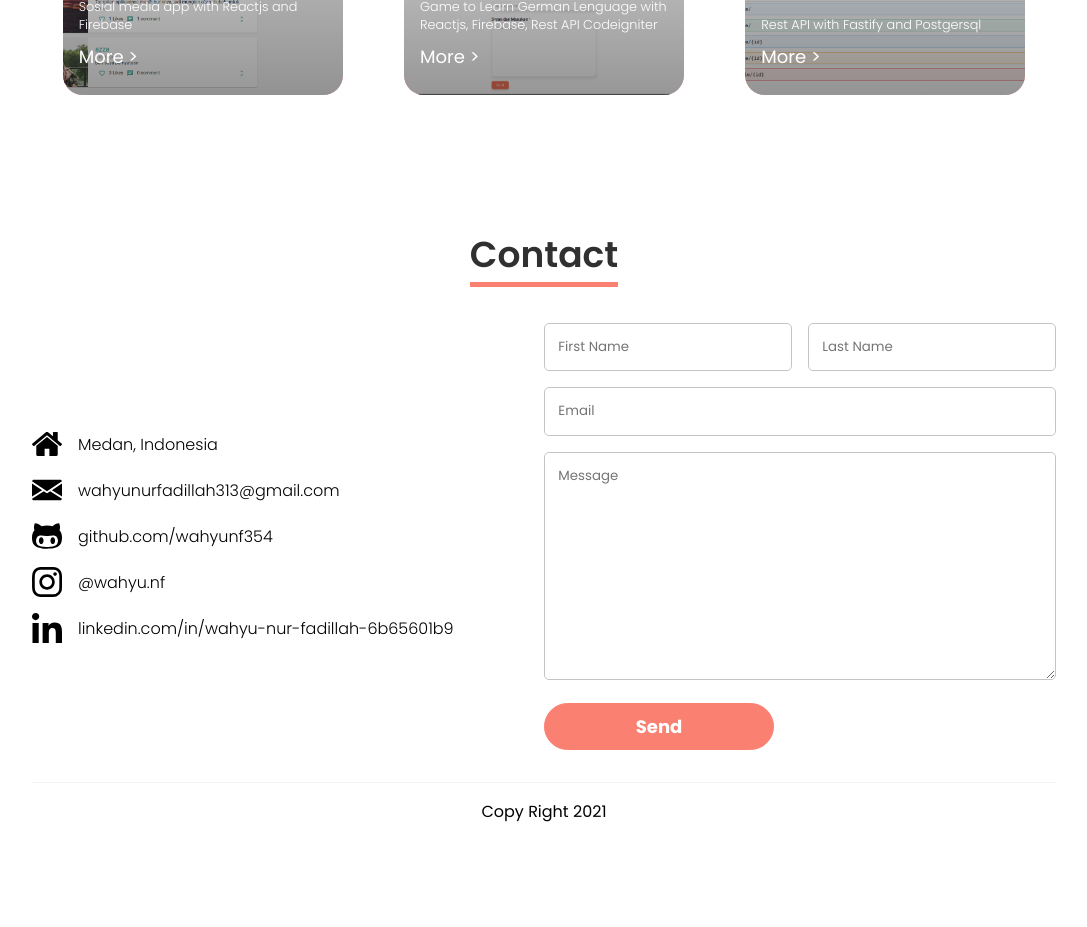
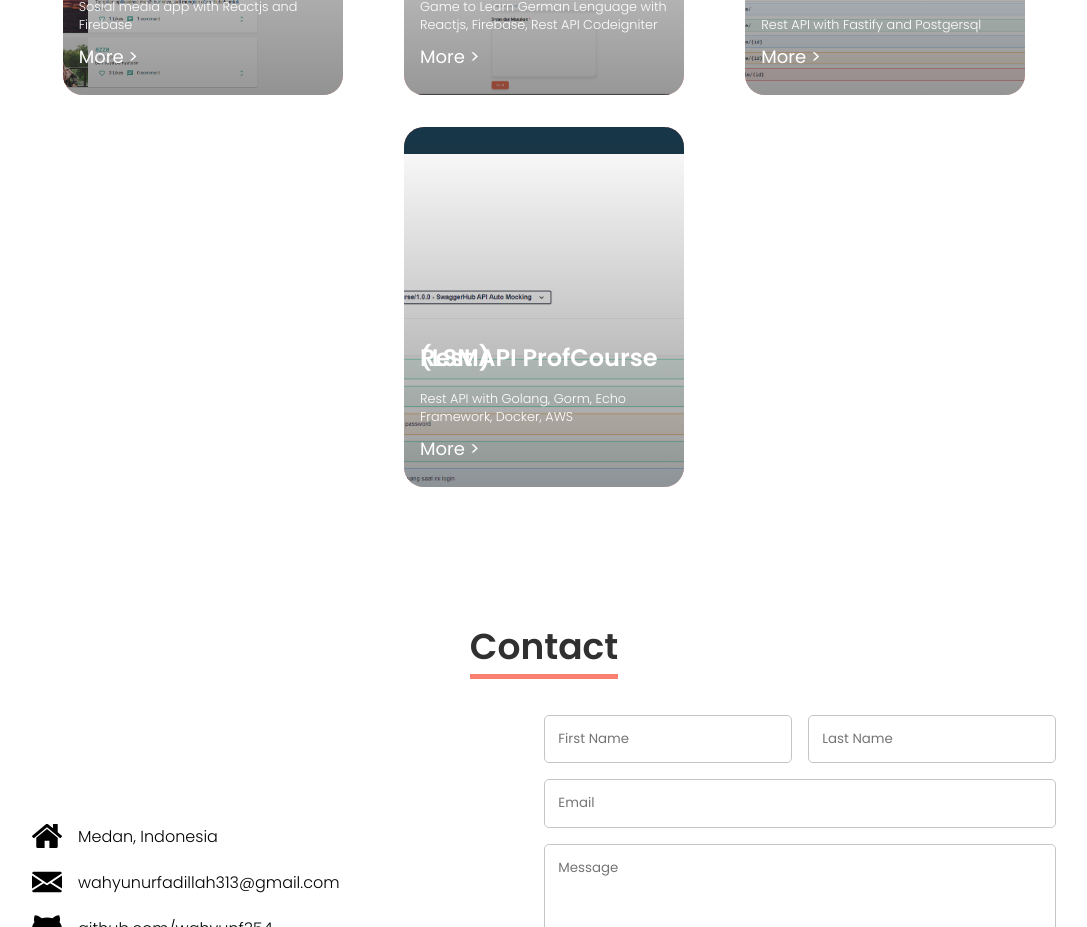
Before and after one commit to wahyunf354/portofolio-sample-for-workshop-LP, a React (Create React App) app: page / in a window 1280 px wide. Shown: the part 1360-2287 px from the top of the page, without its empty margins (96-1183 px from the left). Before the commit the page ends 2200 px from the top, so only its background shows below. Built offline with nearby package versions, Linux system fonts and the light colour scheme.

Commit message:
tambah project

```diff
--- a/src/components/Projects.jsx
+++ b/src/components/Projects.jsx
@@ -39,8 +39,14 @@ const projects = [
   {
     title: "Rest API Cari Kerja",
     description: "Rest API with Fastify and Postgersql",
-    linkProject: "https://carikerja-api.vercel.app/documentation",
+    linkProject: "https://app.swaggerhub.com/apis-docs/kampusmerdek/ProfCourse/1.0.0",
     imageUrl: "./img/project3.png",
+  },
+  {
+    title: "Rest API ProfCourse (LSM)",
+    description: "Rest API with Golang, Gorm, Echo Framework, Docker, AWS",
+    linkProject: "https://github.com/Kel-21-Alta/backend-profcourse",
+    imageUrl: "./img/project4.png",
   },
 ];
 
```
Also changed, not shown: public/img/project4.png (added).
